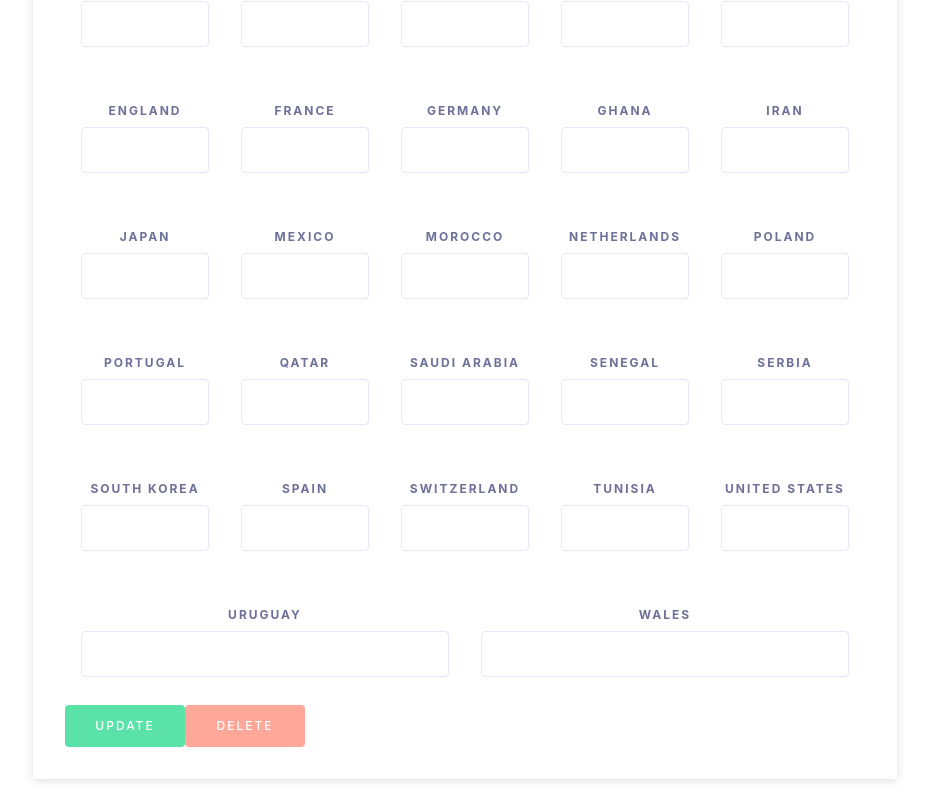
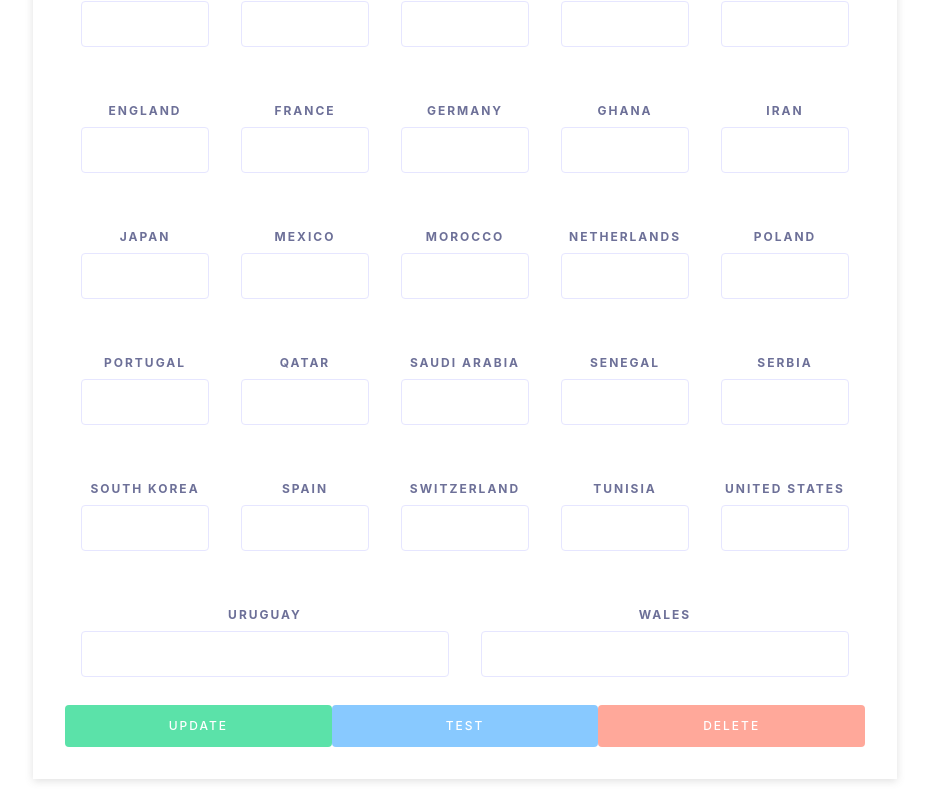
Before and after one commit to Plastonick/Sweepstakes-Frontend, a Svelte app: page / in a window 1280 px wide. Shown: the part 816-1627 px from the top of the page, without its empty margins (175-1104 px from the left). Built offline with nearby package versions, Linux system fonts and the light colour scheme.

Commit message:
add test concept

```diff
--- a/src/App.svelte
+++ b/src/App.svelte
@@ -35,6 +35,28 @@
     } else if (isDiscord) {
       formValues.service = 'discord'
     }
+  }
+
+  const testConfiguration = async function () {
+      if (!formValues.webhook) {
+          persistFeedback = { type: 'error', message: 'No webhook URL detected' }
+
+          return
+      }
+
+      if (formValues.service !== 'slack' && formValues.service !== 'discord') {
+          persistFeedback = {type: 'error', message: 'No valid Service detected' }
+
+          return
+      }
+
+      await axios.post(`${sweepstakesApi}/webhook-test`, formValues)
+          .then((result) => {
+              persistFeedback = { type: 'success', message: result.data.message }
+          })
+          .catch((result) => {
+              persistFeedback = { type: 'error', message: result.response.data.message }
+          })
   }
 
   const updateConfiguration = async function () {
@@ -288,6 +310,7 @@
 
     <div class="submit-section">
       <button type="submit" on:click={updateConfiguration}>update</button>
+      <button class="test" title="Sends a test message to verify your webhook URL" on:click={testConfiguration}>test</button>
       <button class="delete" on:click={deleteConfiguration}>delete</button>
     </div>
 
--- a/src/app.css
+++ b/src/app.css
@@ -190,14 +190,16 @@
 }
 
 .submit-section {
-    width: 50vw;
     display: flex;
     flex-wrap: wrap;
     align-content: center;
 }
 
 .submit-section > * {
-    flex: 0 1 8vw;
+    flex: 1 1 8vw;
+}
+.submit-section .test {
+    filter: hue-rotate(70deg);
 }
 
 button.delete {
```
